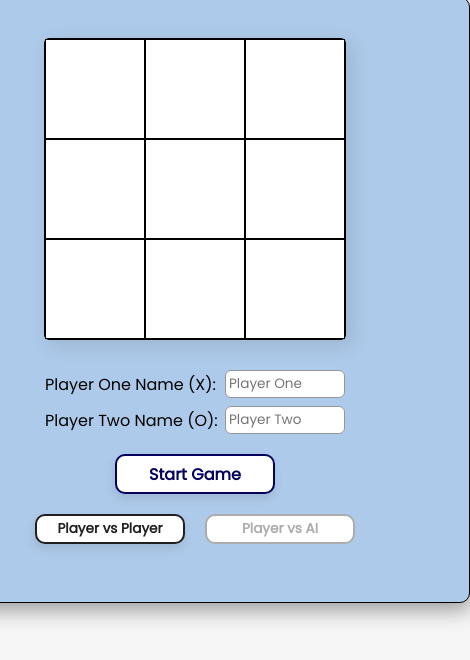
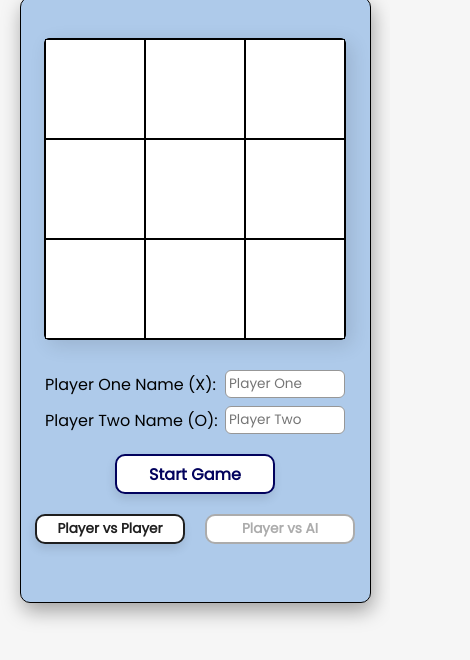
Before and after one commit to andonilc7/tic-tac-toe, a plain HTML site: page index.html in a window 390 px wide. Shown: the part 90-750 px from the top of the page, 470 px wide, since content can reach past the window. Drawn offline with Linux system fonts and the light colour scheme.

Commit message:
made blue content-container more responsive to be compatible with mobile devices

```diff
--- a/styles.css
+++ b/styles.css
@@ -23,7 +23,7 @@ body {
 
 .content-container {
   border: 1px solid black;
-  width: 550px;
+  width: min(550px, 90%);
   border-radius: 10px;
   background-color: #aecaea;
   box-shadow: 2px 8px 20px rgba(0,0,0,.35);
```
